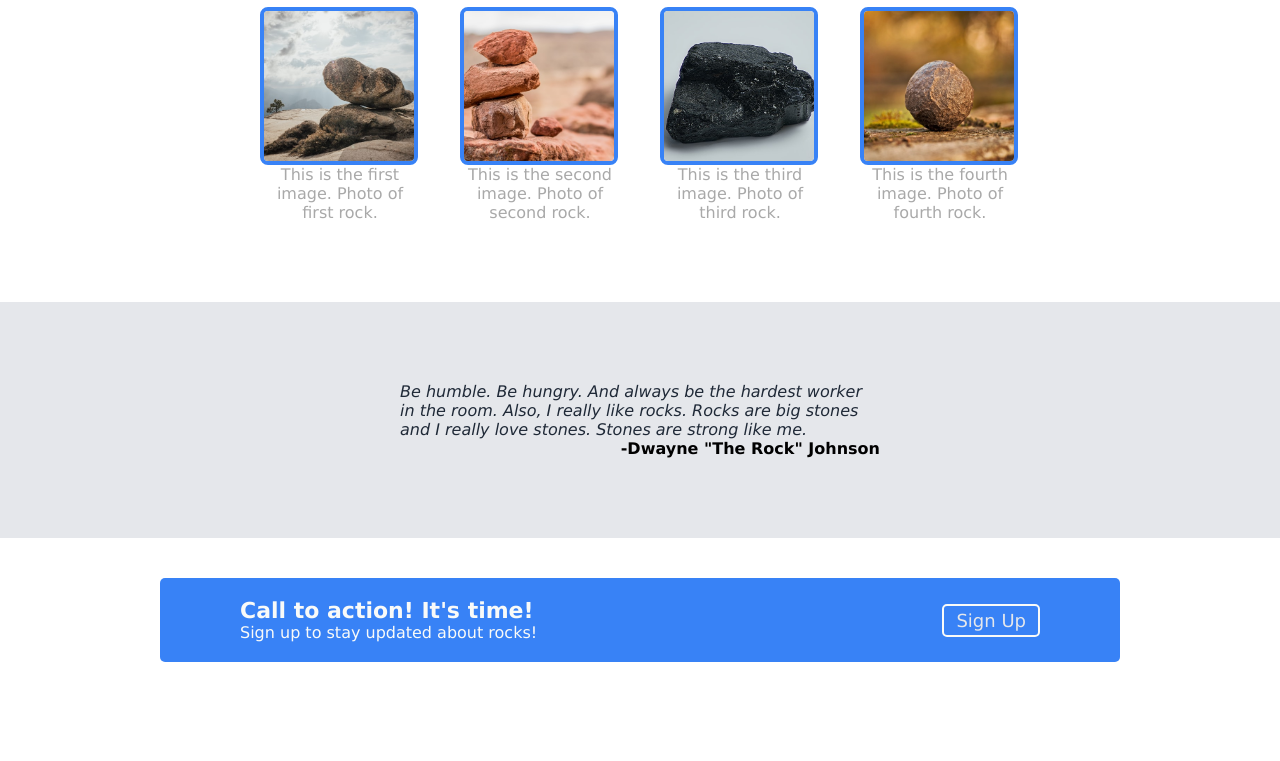
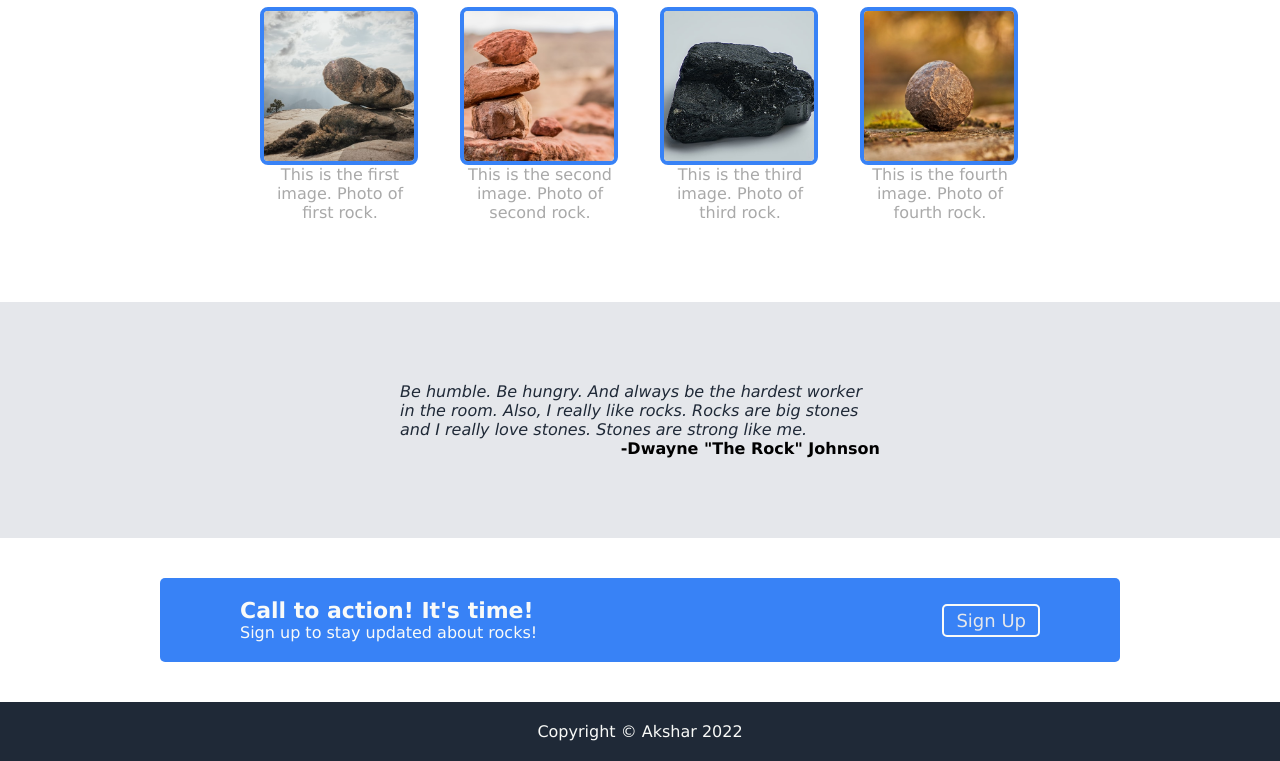
Before and after one commit to aksharb/odin-landing-page, a plain HTML site: page index.html in a window 1280 px wide. Shown: the part 468-1229 px from the top of the page. Before the commit the page ends 1170 px from the top, so only its background shows below. Drawn offline with Linux system fonts and the light colour scheme.

Commit message:
added footer and styled it

```diff
--- a/index.html
+++ b/index.html
@@ -66,5 +66,8 @@
               </div>
           </div>
       </div>
+      <footer class="footer">
+         Copyright &copy Akshar 2022
+      </footer>
   </body>
 </html>
--- a/style.css
+++ b/style.css
@@ -116,3 +116,11 @@ a {
 .btn-2 {
   border: solid 2px #f9faf8;
 }
+.footer {
+  padding: 20px 0;
+  background: #1f2937;
+  color: #f9faf8;
+  display: flex;
+  align-items: center;
+  justify-content: center;
+}
```
